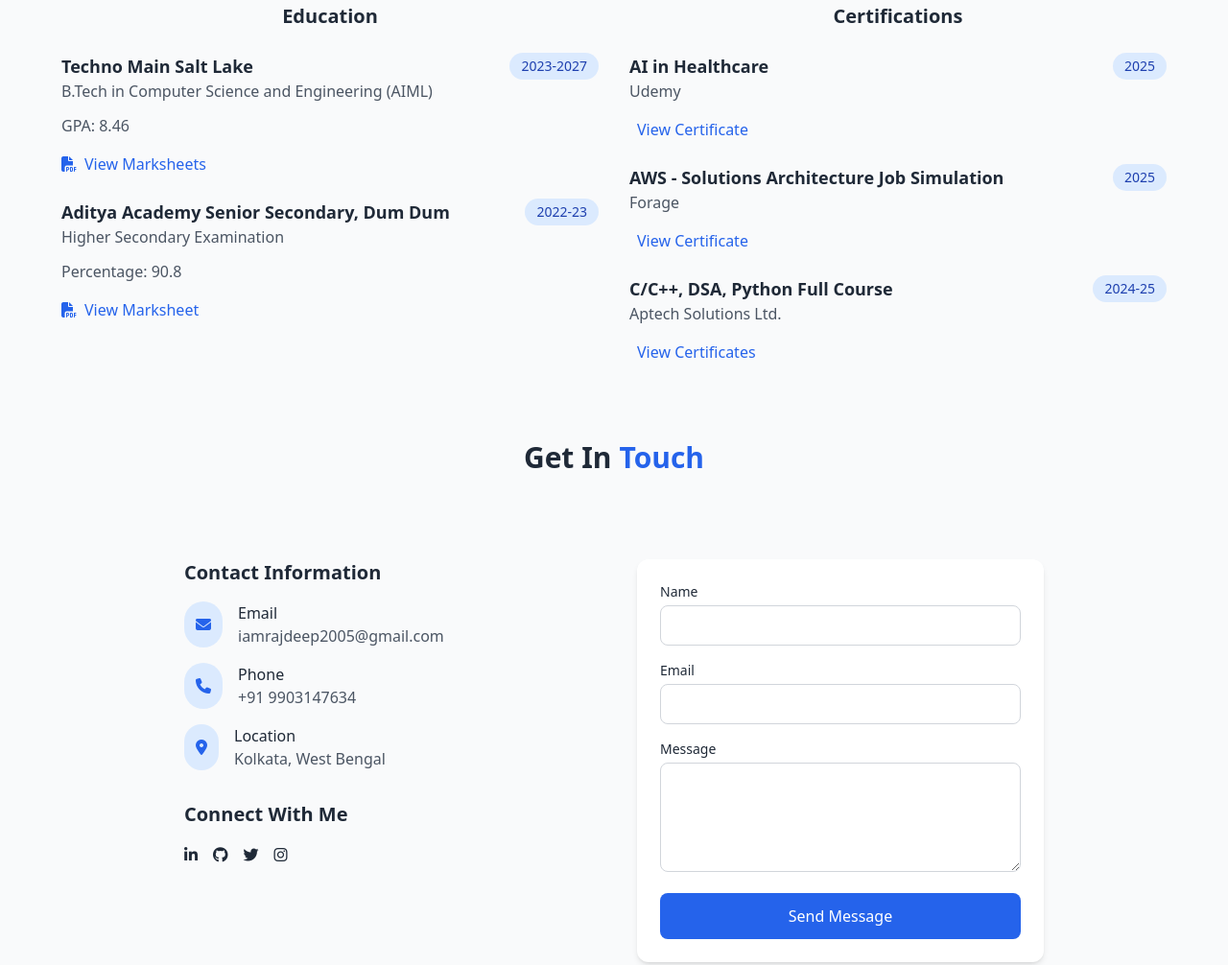
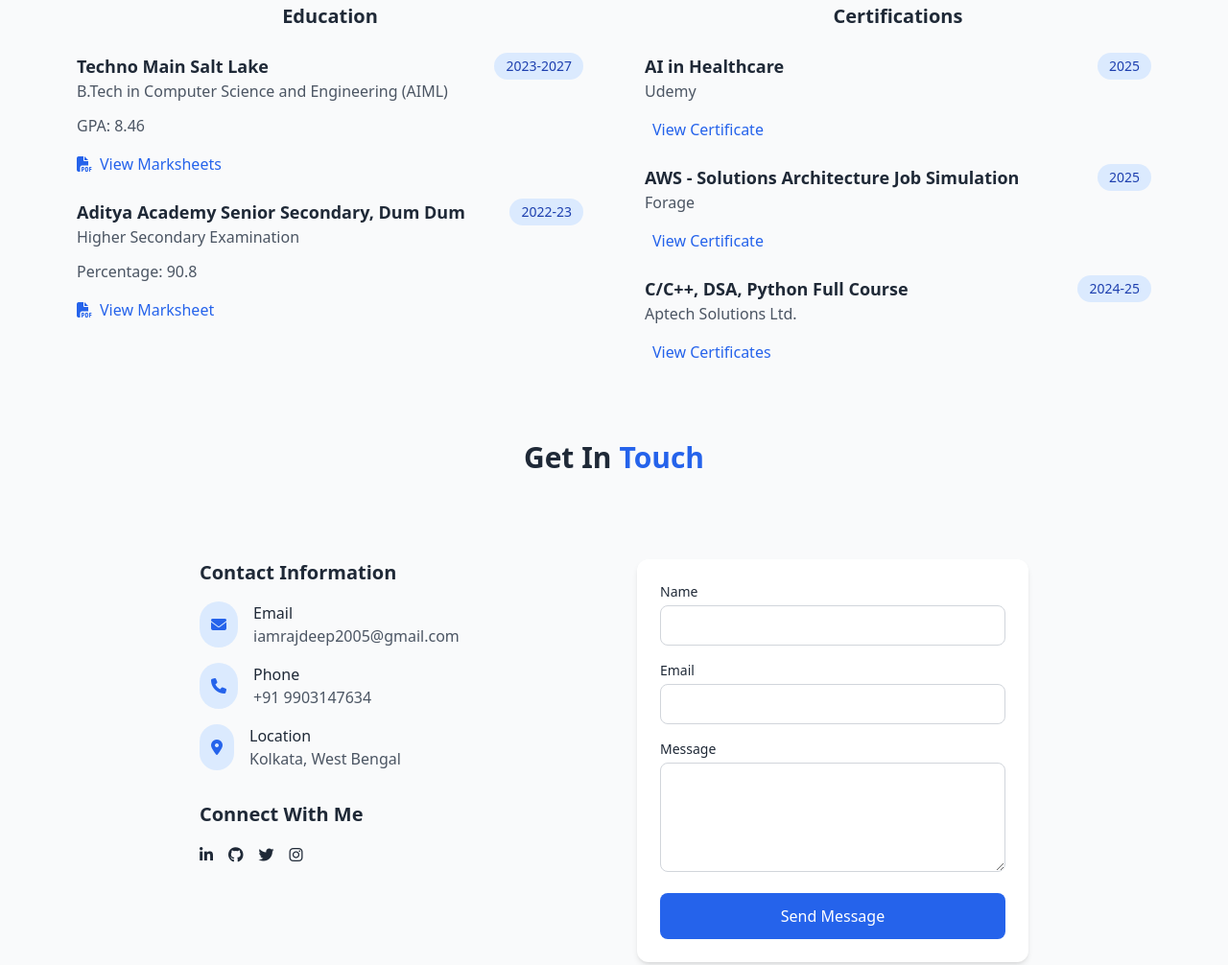
Before and after one commit to raj-deep-20/Portfolio-, a plain HTML site: page index.html in a window 1280 px wide. Shown: the part 3098-4104 px from the top of the page at 96% size. Drawn offline with nearby package versions, Linux system fonts and the light colour scheme.

Commit message:
Fixed padding

```diff
--- a/index.html
+++ b/index.html
@@ -282,7 +282,7 @@
       <!-- C/C++ -->
       <div>
         <canvas id="cSkillChart" class="mx-auto h-40 w-40"></canvas>
-        <p class="mt-4 font-semibold">C/C++ – 9%</p>
+        <p class="mt-4 font-semibold">C/C++ – 90%</p>
       </div>
       <!-- Python -->
       <div>
@@ -395,7 +395,7 @@
 </div>
 
       <!-- Project 2: Internship Finder -->
-      <div class="project-card" data-aos="fade-up" data-aos-delay="100">
+      <div class="project-card px-4" data-aos="fade-up" data-aos-delay="100">
        <div class="h-48 overflow-hidden">
     <img src="assets/intern.jpg" alt="InternBuddy App" class="w-full h-full object-cover">
   </div>
@@ -417,7 +417,7 @@
       </div>
 
       <!-- Project 3: Weatheroo -->
-      <div class="project-card" data-aos="fade-up" data-aos-delay="200">
+      <div class="project-card px-4" data-aos="fade-up" data-aos-delay="200">
         <div class="h-48 overflow-hidden">
     <img src="assets/weather.webp" alt="Weatheroo App" class="w-full h-full object-cover">
   </div>
@@ -454,32 +454,32 @@
             <h3 class="text-xl font-semibold mb-6 text-center">Education</h3>
             <div class="space-y-6">
               <div class="academic-card" data-aos="fade-up">
-                <div class="flex justify-between items-start">
+                <div class="flex justify-between items-start px-4">
                   <div>
                     <h4 class="font-bold text-lg">Techno Main Salt Lake</h4>
                     <p class="text-gray-600 dark:text-gray-300">B.Tech in Computer Science and Engineering (AIML)</p>
                   </div>
                   <span class="bg-blue-100 dark:bg-blue-900 text-blue-800 dark:text-blue-200 px-3 py-1 rounded-full text-sm">2023-2027</span>
                 </div>
-                <p class="mt-3 text-gray-600 dark:text-gray-300">GPA: 8.46</p>
+                <p class="mt-3 text-gray-600 dark:text-gray-300 px-4">GPA: 8.46</p>
                 <div class="mt-4">
-                  <a href="#" class="text-blue-600 dark:text-blue-400 hover:underline flex items-center">
+                  <a href="#" class="text-blue-600 dark:text-blue-400 hover:underline flex items-center px-4">
                     <i class="fas fa-file-pdf mr-2"></i> View Marksheets
                   </a>
                 </div>
               </div>
 
               <div class="academic-card" data-aos="fade-up" data-aos-delay="100">
-                <div class="flex justify-between items-start">
+                <div class="flex justify-between items-start px-4">
                   <div>
                     <h4 class="font-bold text-lg">Aditya Academy Senior Secondary, Dum Dum</h4>
                     <p class="text-gray-600 dark:text-gray-300">Higher Secondary Examination</p>
                   </div>
                   <span class="bg-blue-100 dark:bg-blue-900 text-blue-800 dark:text-blue-200 px-3 py-1 rounded-full text-sm">2022-23</span>
                 </div>
-                <p class="mt-3 text-gray-600 dark:text-gray-300">Percentage: 90.8</p>
+                <p class="mt-3 text-gray-600 dark:text-gray-300 px-4">Percentage: 90.8</p>
                 <div class="mt-4">
-                  <a href="#" class="text-blue-600 dark:text-blue-400 hover:underline flex items-center">
+                  <a href="#" class="text-blue-600 dark:text-blue-400 hover:underline flex items-center px-4">
                     <i class="fas fa-file-pdf mr-2"></i> View Marksheet
                   </a>
                 </div>
@@ -492,7 +492,7 @@
             <h3 class="text-xl font-semibold mb-6 text-center">Certifications</h3>
             <div class="space-y-6">
               <div class="academic-card" data-aos="fade-up">
-                <div class="flex justify-between items-start">
+                <div class="flex justify-between items-start px-4">
                   <div>
                     <h4 class="font-bold text-lg">AI in Healthcare</h4>
                     <p class="text-gray-600 dark:text-gray-300">Udemy</p>
@@ -500,14 +500,14 @@
                   <span class="bg-blue-100 dark:bg-blue-900 text-blue-800 dark:text-blue-200 px-3 py-1 rounded-full text-sm">2025</span>
                 </div>
                 <div class="mt-4">
-                  <a href="#" class="text-blue-600 dark:text-blue-400 hover:underline flex items-center">
+                  <a href="#" class="text-blue-600 dark:text-blue-400 hover:underline flex items-center px-4">
                     <i class="mr-2"></i> View Certificate
                   </a>
                 </div>
               </div>
 
               <div class="academic-card" data-aos="fade-up" data-aos-delay="100">
-                <div class="flex justify-between items-start">
+                <div class="flex justify-between items-start px-4">
                   <div>
                     <h4 class="font-bold text-lg">AWS - Solutions Architecture Job Simulation</h4>
                     <p class="text-gray-600 dark:text-gray-300">Forage</p>
@@ -515,14 +515,14 @@
                   <span class="bg-blue-100 dark:bg-blue-900 text-blue-800 dark:text-blue-200 px-3 py-1 rounded-full text-sm">2025</span>
                 </div>
                 <div class="mt-4">
-                  <a href="#" class="text-blue-600 dark:text-blue-400 hover:underline flex items-center">
+                  <a href="#" class="text-blue-600 dark:text-blue-400 hover:underline flex items-center px-4">
                     <i class="mr-2"></i> View Certificate
                   </a>
                 </div>
               </div>
 
               <div class="academic-card" data-aos="fade-up" data-aos-delay="200">
-                <div class="flex justify-between items-start">
+                <div class="flex justify-between items-start px-4">
                   <div>
                     <h4 class="font-bold text-lg">C/C++, DSA, Python Full Course</h4>
                     <p class="text-gray-600 dark:text-gray-300">Aptech Solutions Ltd.</p>
@@ -530,7 +530,7 @@
                   <span class="bg-blue-100 dark:bg-blue-900 text-blue-800 dark:text-blue-200 px-3 py-1 rounded-full text-sm">2024-25</span>
                 </div>
                 <div class="mt-4">
-                  <a href="#" class="text-blue-600 dark:text-blue-400 hover:underline flex items-center">
+                  <a href="#" class="text-blue-600 dark:text-blue-400 hover:underline flex items-center px-4">
                     <i class="mr-2"></i> View Certificates
                   </a>
                 </div>
@@ -550,7 +550,7 @@
           Get In <span class="text-blue-600 dark:text-blue-400">Touch</span>
         </h2>
 
-        <div class="grid md:grid-cols-2 gap-12">
+        <div class="grid md:grid-cols-2 gap-12 px-4">
           <div data-aos="fade-right">
             <h3 class="text-xl font-semibold mb-4">Contact Information</h3>
             <div class="space-y-4">
```
